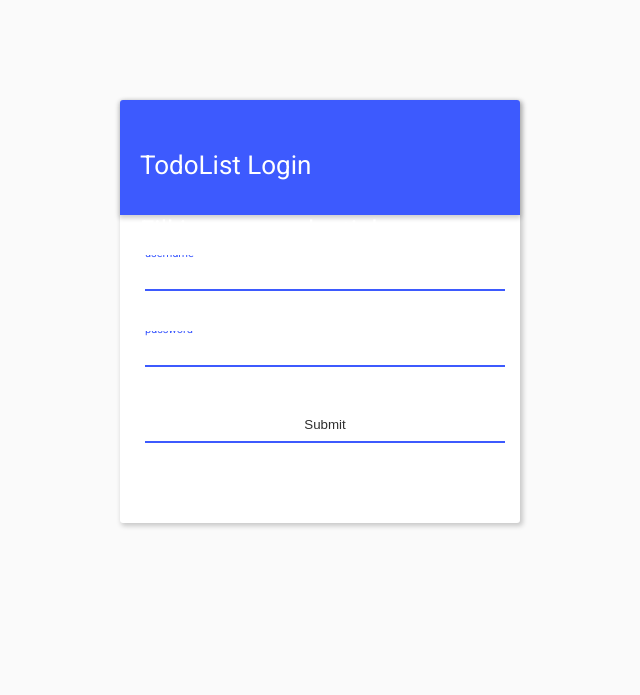
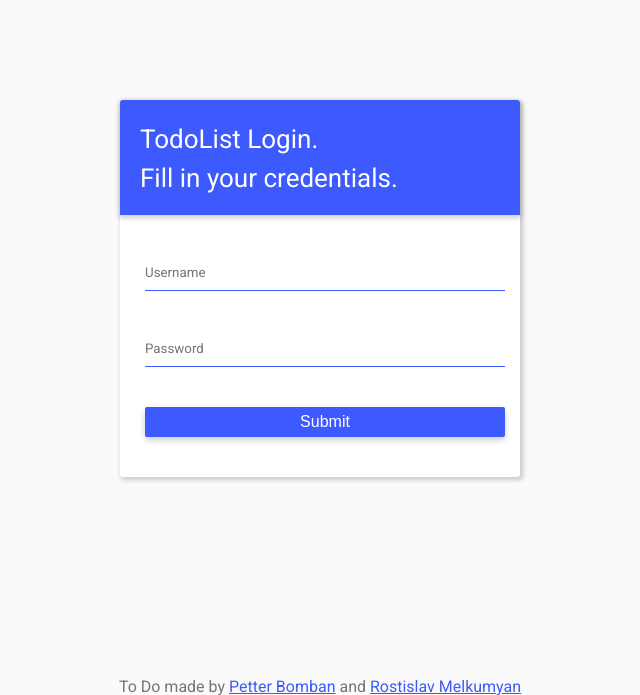
Before and after one commit to PetterBomban/TaskList, a Flask app: page /login in a window 1280 px wide. Shown: the top 695 px of the page, without its empty margins (320-960 px from the left). Run offline with Flask 2, Linux system fonts and the light colour scheme.

Commit message:
Fixed styling for login form

```diff
--- a/TaskList/static/css/style_login.css
+++ b/TaskList/static/css/style_login.css
@@ -25,7 +25,7 @@
     box-sizing: border-box;
     padding: 20px;
 }
-input {
+#inputs input {
     margin: 40px 25px;
     width: 360px;
     display: block;
@@ -51,7 +51,7 @@
     transform: translateY(-20px);
     visibility: visible !important;
 }
-button {
+input[type="submit"] {
     border: none;
     background: #3D5AFE;
     cursor: pointer;
@@ -63,7 +63,7 @@
     box-shadow: 0 3px 6px 0 rgba(0, 0, 0, 0.2);
     font-size: 16px;
 }
-button:hover {
+input[type="submit"]:hover {
     -webkit-transform: translateY(-3px);
     transform: translateY(-3px);
     box-shadow: 0 6px 6px 0 rgba(0, 0, 0, 0.2);
--- a/TaskList/templates/login.html
+++ b/TaskList/templates/login.html
@@ -11,10 +11,12 @@
     {% if error %}<p><b>Error:</b> {{ error }}{% endif %}</p>
 
     <form action="{{ url_for('main.login') }}" method="post">
-        <h1><p>TodoList Login</p>
-        <p>Fill in your credentials.</p></h1>
-        <input placeholder="username" type="text" name="username">
-        <input placeholder="password" type="password" name="password">
+        <h1>TodoList Login.<br>
+        Fill in your credentials.</h1>
+        <div id="inputs">
+        <input placeholder="Username" required="" type="text" name="username">
+        <input placeholder="Password" required="" type="password" name="password">
+        </div>
         <input type="submit" name="Login">
     </form>
 <div id="info">
```
